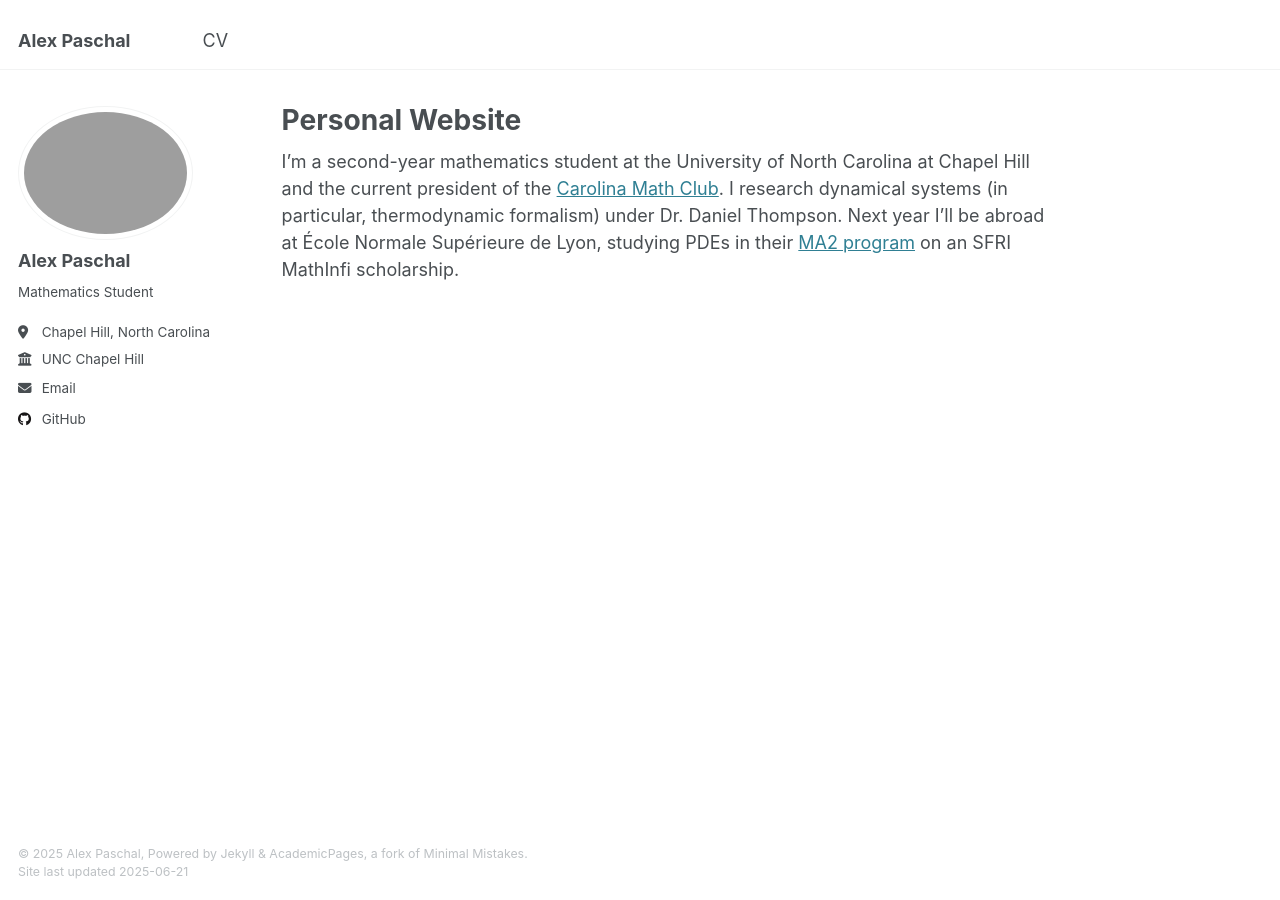
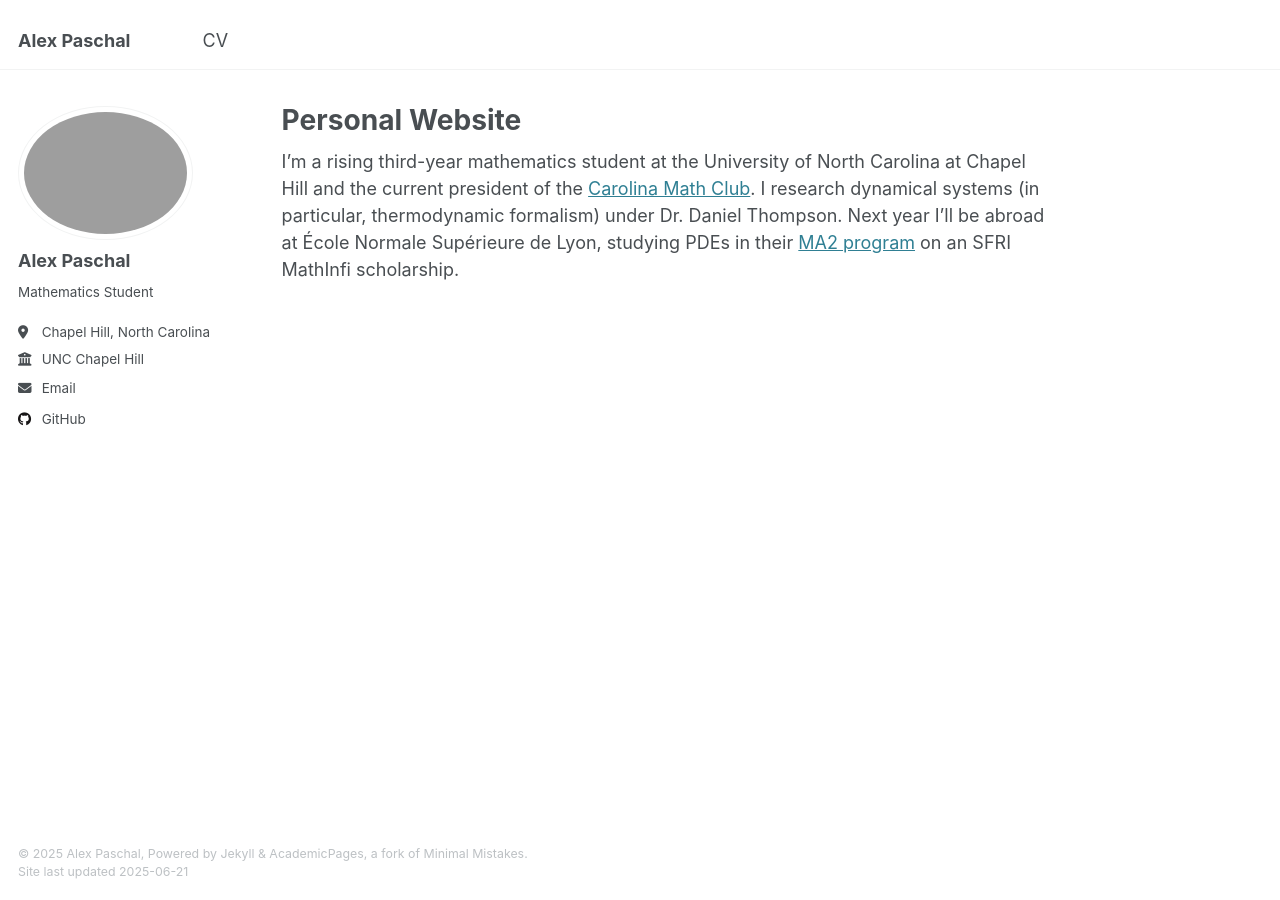
Before and after one commit to alexmpaschal/alexmpaschal.github.io, a Jekyll site: the page built from _pages/about.md, in a window 1280 px wide. Built offline with Jekyll 4.4.1, drawn with Linux system fonts in a browser that asks for light colours.

Commit message:
Update about.md and CV

```diff
--- a/_pages/about.md
+++ b/_pages/about.md
@@ -7,4 +7,4 @@ redirect_from:
   - /about.html
 ---
 
-I'm a second-year mathematics student at the University of North Carolina at Chapel Hill and the current president of the [Carolina Math Club](https://heellife.unc.edu/organization/carolinamathclub). I research dynamical systems (in particular, thermodynamic formalism) under Dr. Daniel Thompson. Next year I'll be abroad at École Normale Supérieure de Lyon, studying PDEs in their [MA2 program](http://mathematiques.ens-lyon.fr/parcours-2025-2026-396607.kjsp?RH=1702642109901&RF=1733132107231) on an SFRI MathInfi scholarship.
+I'm a rising third-year mathematics student at the University of North Carolina at Chapel Hill and the current president of the [Carolina Math Club](https://heellife.unc.edu/organization/carolinamathclub). I research dynamical systems (in particular, thermodynamic formalism) under Dr. Daniel Thompson. Next year I'll be abroad at École Normale Supérieure de Lyon, studying PDEs in their [MA2 program](http://mathematiques.ens-lyon.fr/parcours-2025-2026-396607.kjsp?RH=1702642109901&RF=1733132107231) on an SFRI MathInfi scholarship.
```
Also changed, not shown: 1 other file.
